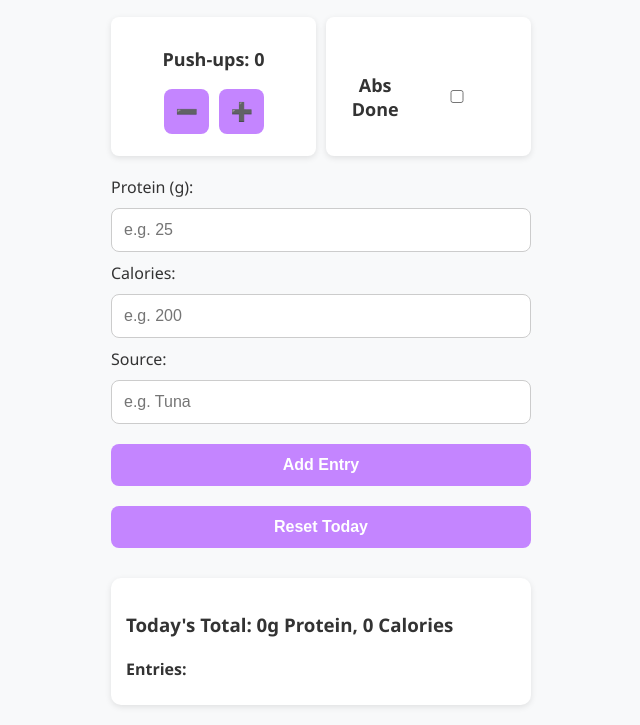
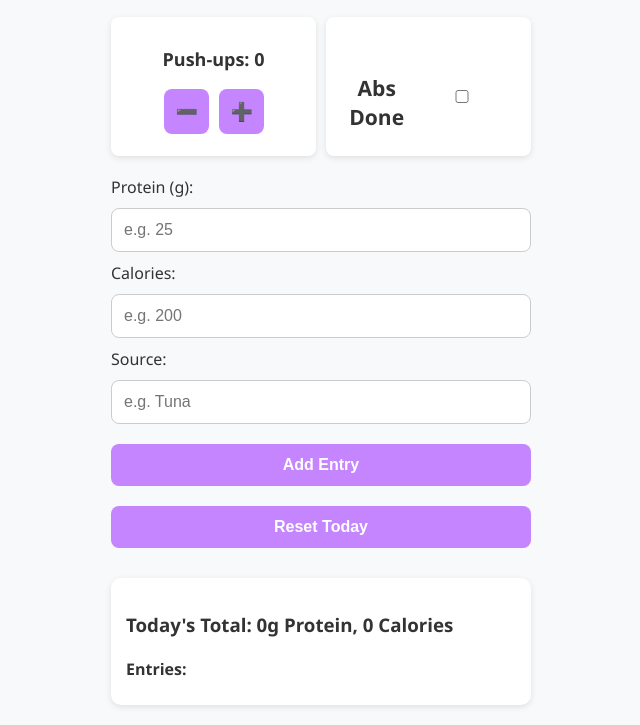
Before and after one commit to KDProgramming/protein-tracker, a plain HTML site: page index.html in a window 1280 px wide. Shown: the part 87-812 px from the top of the page, without its empty margins (319-959 px from the left). Drawn offline with Linux system fonts and the light colour scheme.

Commit message:
Update index.html

```diff
--- a/index.html
+++ b/index.html
@@ -115,7 +115,7 @@
       display: flex;
       justify-content: center;
       align-items: center;
-      gap: 3px;
+      gap: 10px;
       font-size: 18px;
       font-weight: bold;
       height: 100%;
@@ -137,7 +137,7 @@
 
   <div class="tracker-box">
     <div class="ab-check">
-        <label for="absCheck">Abs Done</label>
+        <h3 for="absCheck">Abs Done</h3>
       <input type="checkbox" id="absCheck" onchange="toggleAbs()">
     </div>
   </div>
```
